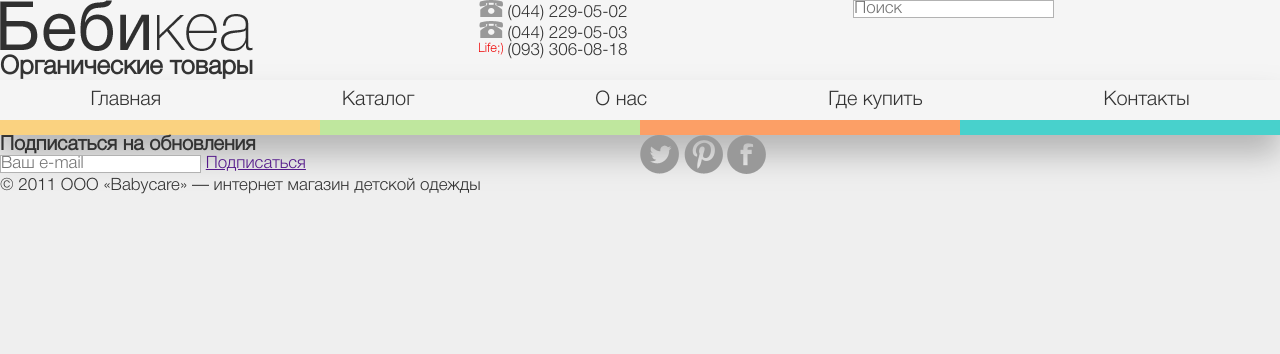
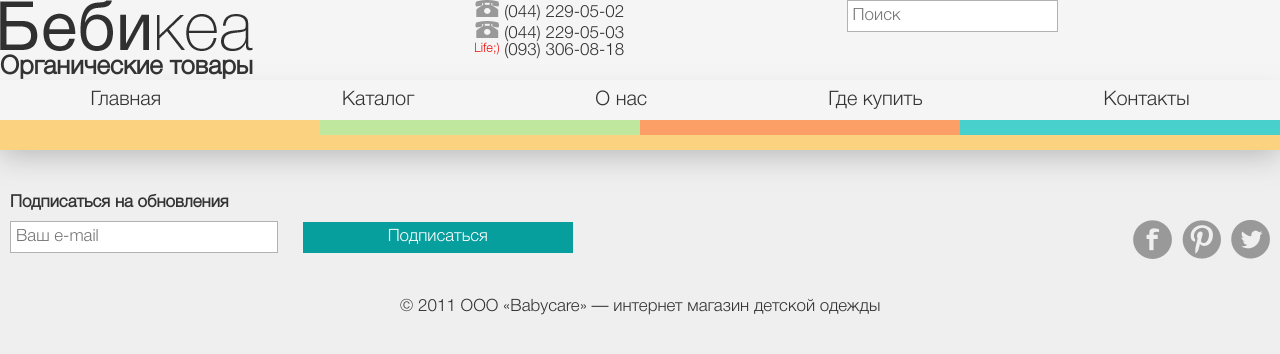
Before and after one commit to pfskiev/catalogue, a Django app: page /about/ in a window 1280 px wide. Shown: the top 354 px of the page. Run offline with Django 3.2, Linux system fonts and the light colour scheme; style sheets or scripts are compiled from the project's sources; some libraries are stand-ins or nearby versions.

Commit message:
create footer

```diff
--- a/chart/static/chart/css/scss/footer.scss
+++ b/chart/static/chart/css/scss/footer.scss
@@ -0,0 +1,51 @@
+footer {
+  padding-top: 40px;
+  border-top: 15px solid #fad280;
+  h3 {
+    margin: 5px 10px;
+    font-size:17px;
+  }
+  input {
+    margin: 5px 10px;
+    padding: 5px;
+    display: inline-block;
+    min-width: 40%;
+    min-height: 20px;
+    transition: all 200ms ease;
+  }
+  a.subscribe {
+    margin: 5px 10px;
+    padding: 7px;
+    display: inline-block;
+    min-width: 40%;
+    min-height: 17px;
+    color: #fff;
+    text-align: center;
+    text-decoration: none;
+    background-color: #079e9e;
+    transition: all 200ms ease;
+  }
+  a.subscribe:hover{
+    background-color: #48d1cc;
+  }
+  a.icon{
+    margin-top:30px;
+    margin-bottom:20px;
+  }
+  p {
+    margin-top: 20px;
+    text-align: center;
+  }
+  @media all and (max-width: 768px){
+    input {
+      display: block;
+      width: 95%;
+      margin: 10px auto;
+    }
+    a.subscribe {
+      display: block;
+      width: 95%;
+      margin: 10px auto;
+    }
+  }
+}
--- a/chart/static/chart/css/scss/header.scss
+++ b/chart/static/chart/css/scss/header.scss
@@ -1,3 +1,9 @@
 header {
   background-color: #f5f5f5;
+  input {
+    padding: 5px;
+    display: inline-block;
+    min-width: 40%;
+    min-height: 20px;
+  }
 }
--- a/chart/static/chart/css/scss/icon.scss
+++ b/chart/static/chart/css/scss/icon.scss
@@ -7,18 +7,24 @@
   transition: all 200ms ease;
 }
 .icon.twitter {
+  margin-right: 10px;
+  float: right;
   background-image: url('../../chart/img/39x39_twitter_normal.png');
 }
 .icon.twitter:hover {
   background-image: url('../../chart/img/39x39_twitter.png');
 }
 .icon.facebook {
+  margin-right: 10px;
+  float: right;
   background-image: url('../../chart/img/39x39_facebook.png');
 }
 .icon.facebook:hover {
   background-image: url('../../chart/img/39x39_facebook_up.png');
 }
 .icon.pinterest {
+  margin-right: 10px;
+  float: right;
   background-image: url('../../chart/img/39x39_pinterest_up.png');
 }
 .icon.pinterest:hover {
--- a/chart/templates/chart/templates/footer.html
+++ b/chart/templates/chart/templates/footer.html
@@ -2,7 +2,7 @@
     <div class="box-2">
         <h3>Подписаться на обновления</h3>
         <input type="text" title="followers" placeholder="Ваш e-mail">
-        <a href="">Подписаться</a>
+        <a class="subscribe" href="">Подписаться</a>
     </div>
     <div class="box-2">
         <a href="/" class="icon twitter"></a>
```
Also changed, not shown: 1 other file.
